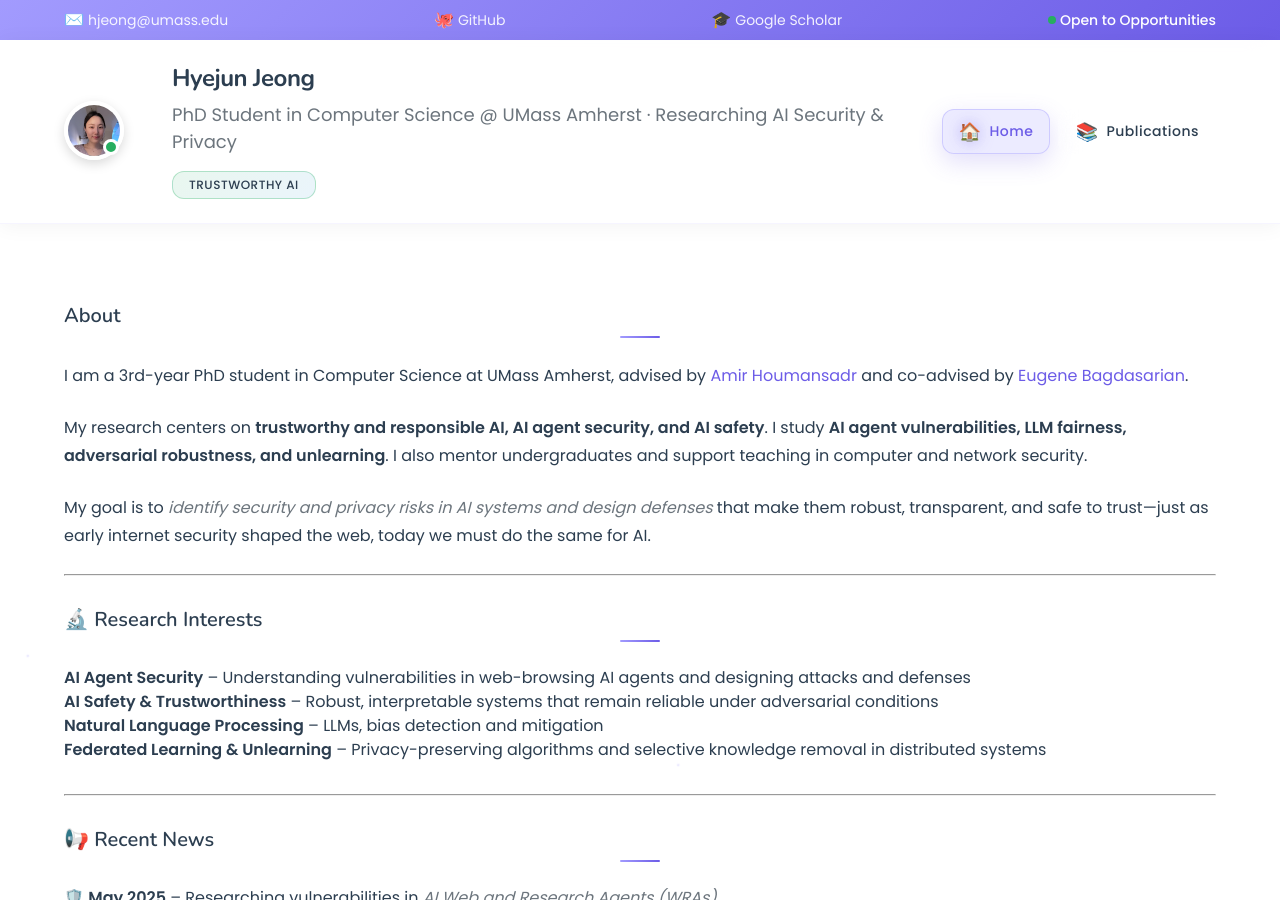
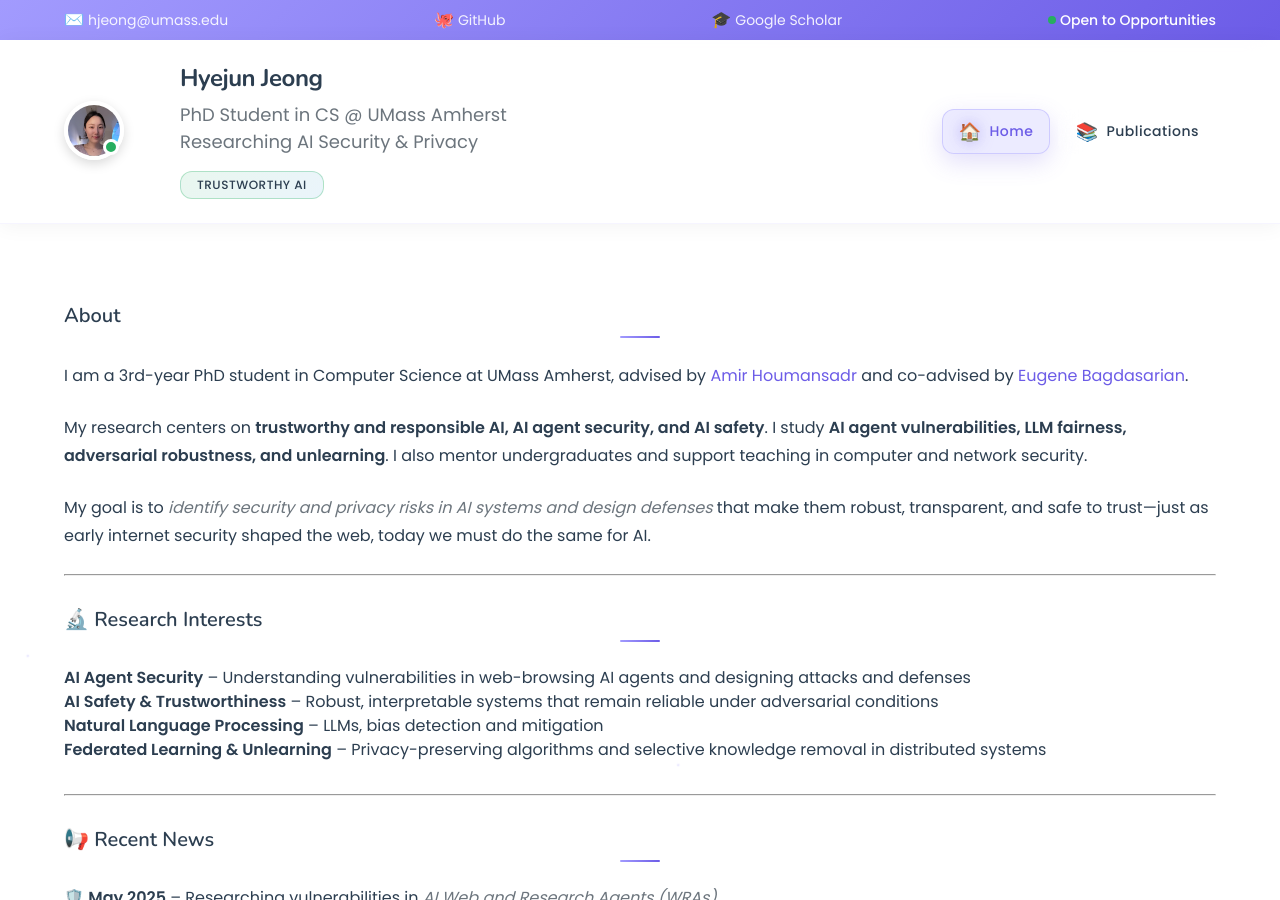
Before and after one commit to HyejunJeong/HyejunJeong.github.io, a Jekyll site: the page built from index.md, in a window 1280 px wide and 900 px high. Built offline with Jekyll 4.4.1, drawn with Linux system fonts in a browser that asks for light colours; the list of posts is cut into pages by our own code; part of the change alters nothing that is shown.

Commit message:
margin adjusted

```diff
--- a/_config.yml
+++ b/_config.yml
@@ -1,7 +1,7 @@
 title: "June Jeong"
 name: "Hyejun Jeong"
 author: "Hyejun Jeong"
-description: "PhD Student in Computer Science @ UMass Amherst · Researching AI Security & Privacy"
+description: "PhD Student in CS @ UMass Amherst<br>Researching AI Security & Privacy"
 avatar: /assets/images/june.jpg
 
 url: "https://HyejunJeong.github.io"
--- a/_layouts/default.html
+++ b/_layouts/default.html
@@ -166,14 +166,27 @@
       });
     }
 
-    // Hide mobile menu on scroll
+    // Hide mobile menu on scroll and clicks outside
     let lastScrollY = window.scrollY;
+
     window.addEventListener('scroll', () => {
-      if (window.scrollY > lastScrollY && navigation.classList.contains('active')) {
+      const currentScrollY = window.scrollY;
+      if (navigation && navigation.classList.contains('active') &&
+          (currentScrollY > lastScrollY + 5 || currentScrollY < lastScrollY - 5)) {
         mobileToggle.classList.remove('active');
         navigation.classList.remove('active');
       }
-      lastScrollY = window.scrollY;
+      lastScrollY = currentScrollY;
+    });
+
+    // Close menu when clicking outside
+    document.addEventListener('click', (e) => {
+      if (navigation && navigation.classList.contains('active') &&
+          !navigation.contains(e.target) &&
+          !mobileToggle.contains(e.target)) {
+        mobileToggle.classList.remove('active');
+        navigation.classList.remove('active');
+      }
     });
 
     // Smooth scrolling for anchor links
--- a/assets/style.scss
+++ b/assets/style.scss
@@ -350,10 +350,10 @@ blockquote {
 
 .site-info {
   flex: 1;
-  margin-left: $space-lg;
+  margin-left: $space-xl;
 
   @include mobile {
-    margin-left: $space-md;
+    margin-left: $space-xl;
     margin-bottom: 0;
     flex: 1;
   }
```
